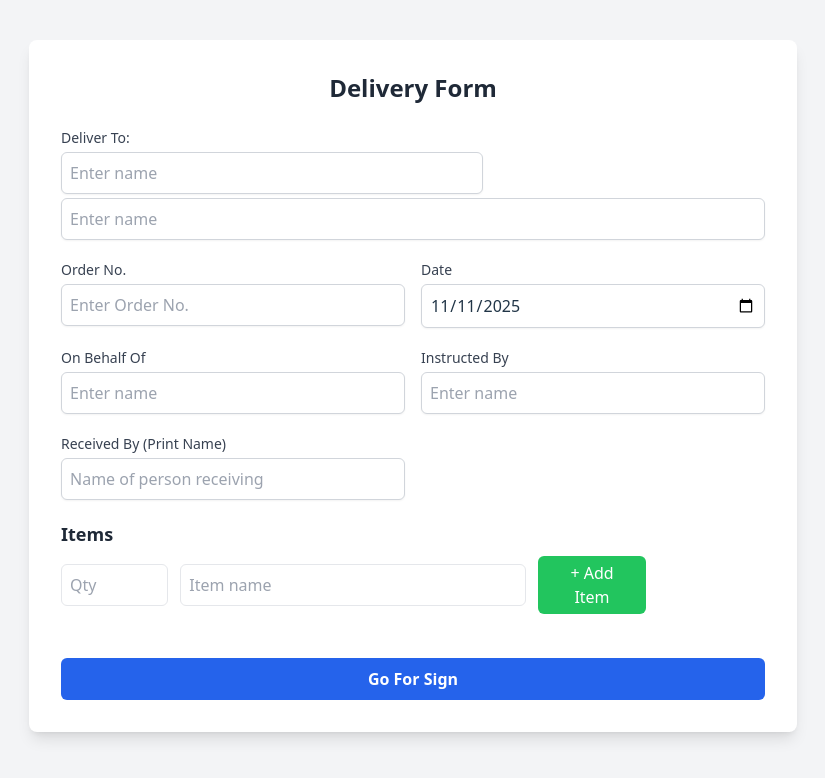
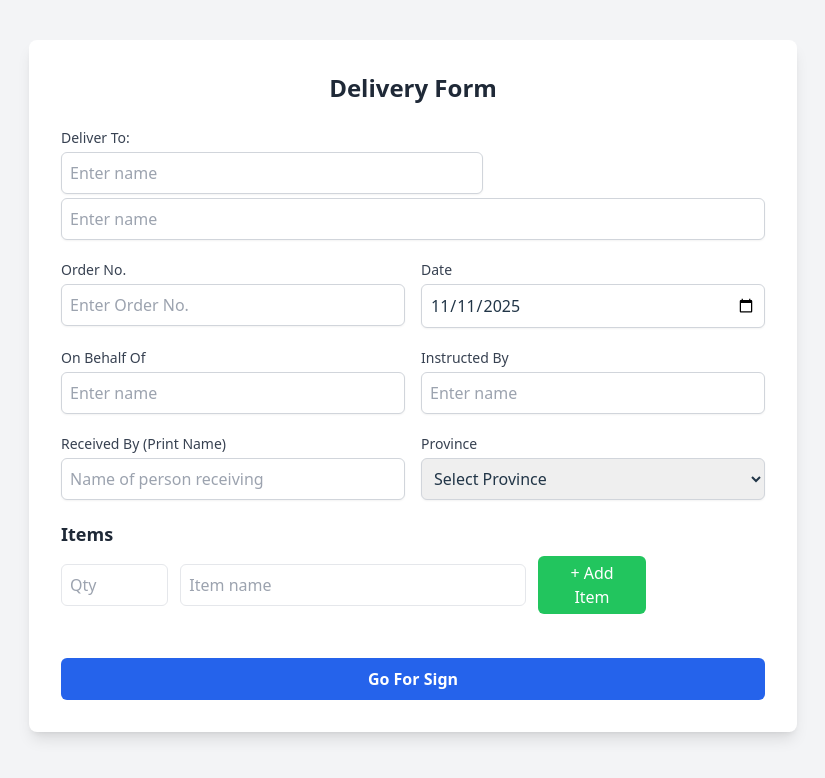
Before and after one commit to Sbuda3000/invoice-pdf, a React (Vite) app: page / in a window 1280 px wide. Shown: the top 778 px of the page, without its empty margins (227-1052 px from the left). Built offline with nearby package versions, Linux system fonts and the light colour scheme; no server answers.

Commit message:
Adding province input field and updating POD form and some code clean  up

```diff
--- a/src/App.css
+++ b/src/App.css
@@ -5,39 +5,3 @@
 #root {
   width: 133vw;
 }
-
-.logo {
-  height: 6em;
-  padding: 1.5em;
-  will-change: filter;
-  transition: filter 300ms;
-}
-.logo:hover {
-  filter: drop-shadow(0 0 2em #646cffaa);
-}
-.logo.react:hover {
-  filter: drop-shadow(0 0 2em #61dafbaa);
-}
-
-@keyframes logo-spin {
-  from {
-    transform: rotate(0deg);
-  }
-  to {
-    transform: rotate(360deg);
-  }
-}
-
-@media (prefers-reduced-motion: no-preference) {
-  a:nth-of-type(2) .logo {
-    animation: logo-spin infinite 20s linear;
-  }
-}
-
-.card {
-  padding: 2em;
-}
-
-.read-the-docs {
-  color: #888;
-}
--- a/src/pages/Home.jsx
+++ b/src/pages/Home.jsx
@@ -45,6 +45,8 @@ function Home () {
     const [signature, setSignature] = useState(null);
     const [formData, setFormData] = useState(null);
     const [today, setToday] = useState("");
+    const [isMobile, setIsMobile] = useState(false);
+    const [province, setProvince] = useState("");
 
     const [items, setItems] = useState([
         { id: Date.now(), item: '', quantity: '', rate: '' }
@@ -55,7 +57,6 @@ function Home () {
         height: 400,
         style: { width: "400px", height: "200px" },
     });
-    const [isMobile, setIsMobile] = useState(false);
 
     function openModal() {
         setIsOpen(true);
@@ -86,6 +87,7 @@ function Home () {
             onBehalf: formData.get('onBehalf'),
             instructor: formData.get('instructor'),
             receivedBy: formData.get('receivedBy'),
+            province,
             items
         };
         setFormData(formDataObj);
@@ -218,6 +220,10 @@ function Home () {
         return data;
     }
 
+    const handleProvinceChange = (e) => {
+        setProvince(e.target.value);
+    }
+
     useEffect(() => {
         // compute today in YYYY-MM-DD
         const now = new Date();
@@ -347,6 +353,29 @@ function Home () {
                                     className="mt-1 block w-full border border-gray-300 rounded-md shadow-sm p-2 focus:ring-blue-500 focus:border-blue-500"
                                 />
                             </div>
+                            <div>
+                                <label htmlFor="provinceDropdown" className="block text-sm font-medium text-gray-700 mb-1">
+                                    Province
+                                </label>
+                                <select
+                                    id="provinceDropdown"
+                                    name="province"
+                                    className="mt-1 block w-full border border-gray-300 rounded-md shadow-sm p-2 focus:ring-blue-500 focus:border-blue-500"
+                                    value={province}
+                                    onChange={handleProvinceChange}
+                                >
+                                    <option value="">Select Province</option>
+                                    <option value="EC ">Eastern Cape</option>
+                                    <option value="FS ">Free State</option>
+                                    <option value="GP ">Gauteng</option>
+                                    <option value="KZN">KwaZulu-Natal</option>
+                                    <option value="L  ">Limpopo</option>
+                                    <option value="MP ">Mpumalanga</option>
+                                    <option value="NC ">Northern Cape</option>
+                                    <option value="NW ">North West</option>
+                                    <option value="WC ">Western Cape</option>
+                                </select>
+                            </div>
                         </div>
 
                         <div>
--- a/src/pages/ProofOfDelivery.jsx
+++ b/src/pages/ProofOfDelivery.jsx
@@ -130,7 +130,7 @@ function ProofOfDelivery() {
             </div>
 
             <div id="pod-content" className="bg-white px-8 py-14 rounded-lg shadow-md text-sm flex flex-col pod-a4">
-                <p className="text-black text-center font-bold">DELIVERY NOTE <span className="absolute left-[60%] text-4xl font-bold text-red-500 whitespace-pre-wrap" style={{fontFamily: "SoftItalics" }}>N <span className="absolute left-[12%] bottom-[10%]">ọ</span> { formData.podNumber }</span> </p>
+                <p className="text-black text-center font-bold">DELIVERY NOTE <span className="absolute left-[54%] text-4xl font-bold text-red-500 whitespace-pre-wrap" style={{fontFamily: "SoftItalics" }}> <span>{formData.province + " "}N</span> <span className="absolute left-[46%] bottom-[10%]">ọ</span> { formData.podNumber }</span></p>
                 <div className="flex justify-between">
                     <table className="table-fixed w-80 h-16">
                         <thead className="w-64 text-black text-left text-xs">
```
